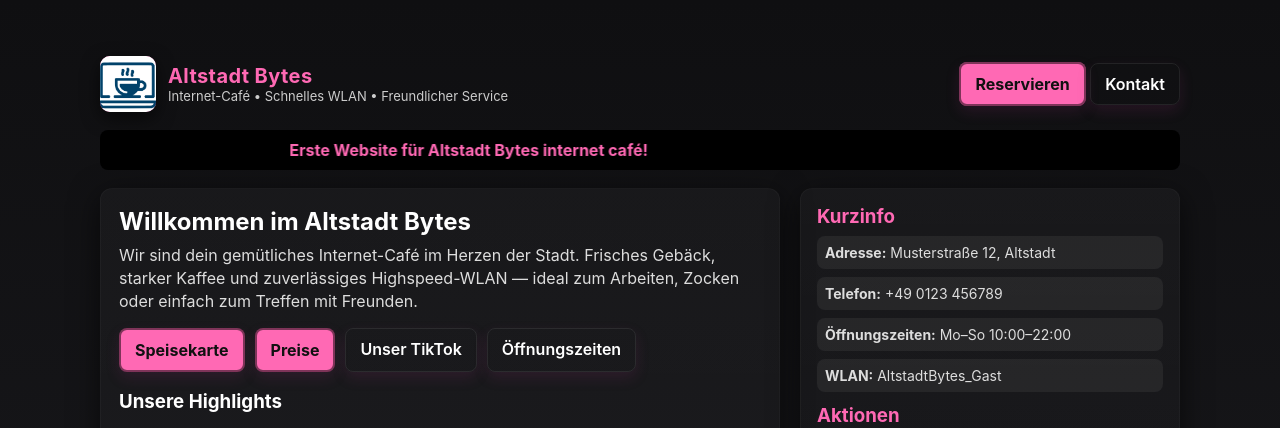
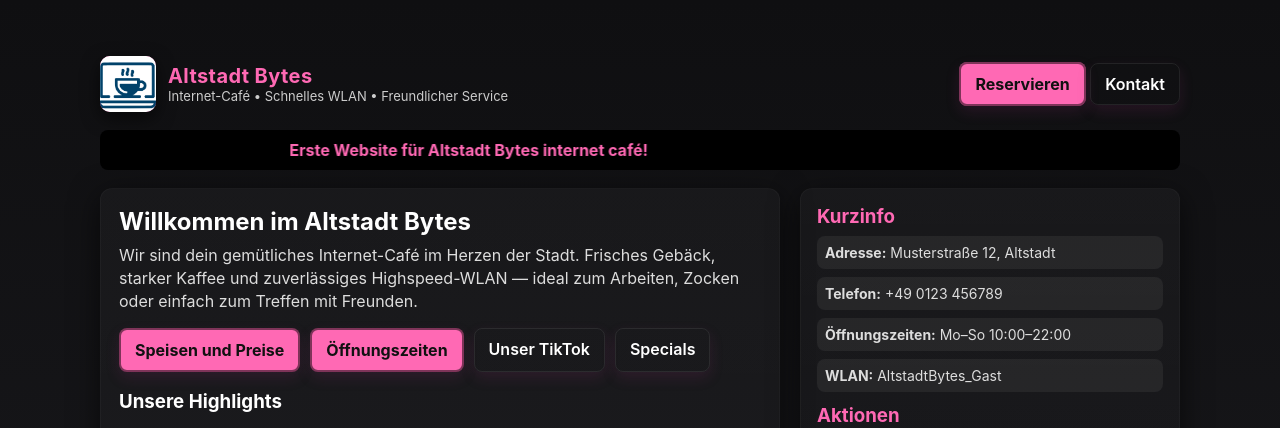
Before and after one commit to Rxckzs/BytesCafee, a plain HTML site: page index.html in a window 1280 px wide. Shown: the top 428 px of the page. Drawn offline with Linux system fonts and the light colour scheme.

Commit message:
Update index.html

```diff
--- a/index.html
+++ b/index.html
@@ -190,10 +190,10 @@
         <p>Wir sind dein gemütliches Internet-Café im Herzen der Stadt. Frisches Gebäck, starker Kaffee und zuverlässiges Highspeed-WLAN — ideal zum Arbeiten, Zocken oder einfach zum Treffen mit Freunden.</p>
 
         <div class="buttons">
-          <a class="btn" href="#">Speisekarte</a>
-          <a class="btn" href="#">Preise</a>
-          <a class="btn secondary" href="#">Unser TikTok</a>
-          <a class="btn secondary" href="#">Öffnungszeiten</a>
+          <a class="btn" href="Speisen und Preise.html">Speisen und Preise</a>
+          <a class="btn" href="Öffnungszeiten.html">Öffnungszeiten</a>
+          <a class="btn secondary" href="Unser Tiktok.html">Unser TikTok</a>
+          <a class="btn secondary" href="#">Specials</a>
         </div>
 
         <h3 style="margin-top:18px;color:#fff">Unsere Highlights</h3>
```
